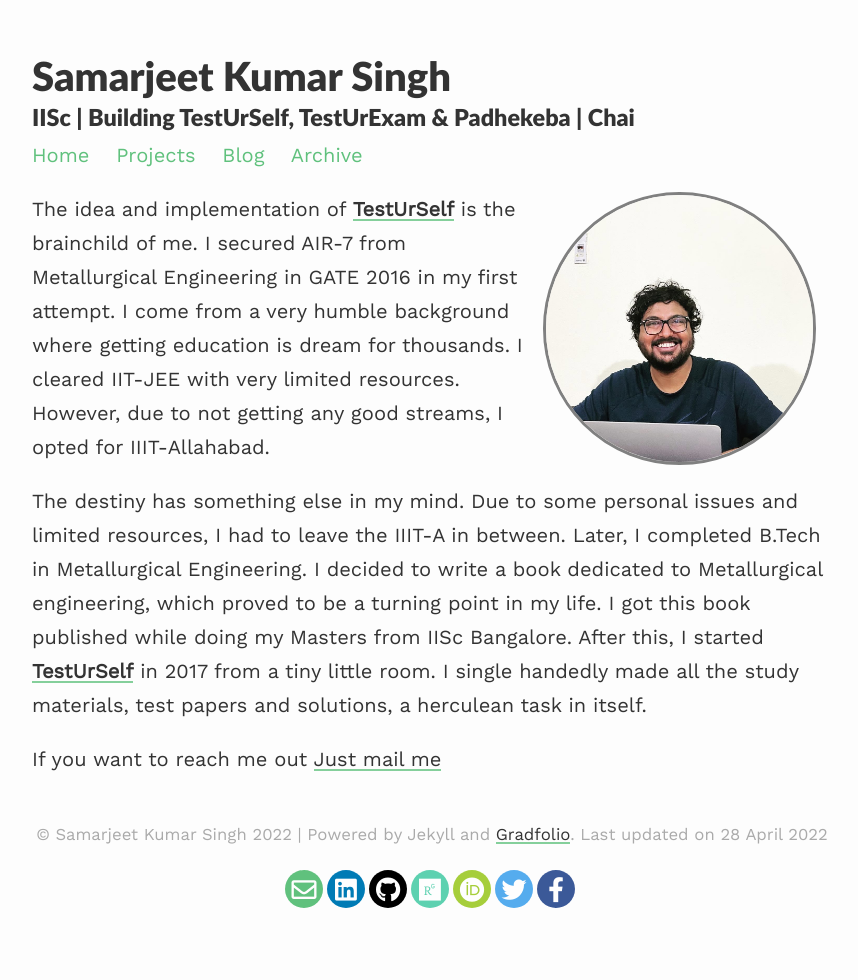
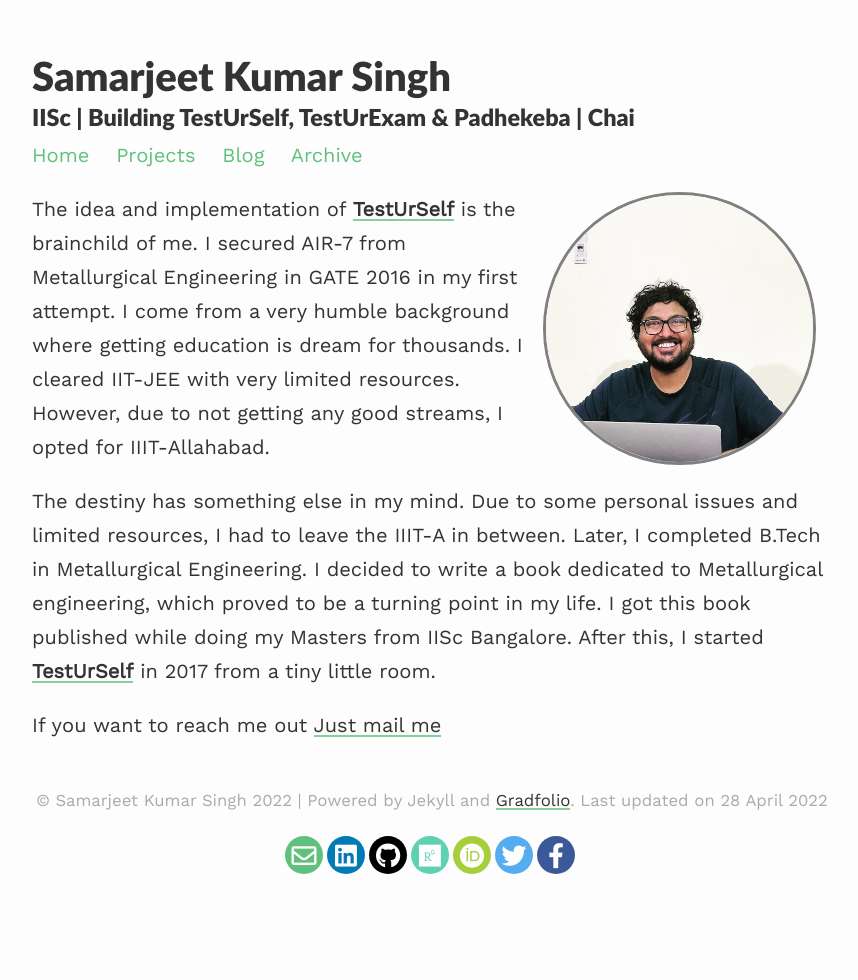
Before and after one commit to Samarjeetkumarsingh/website, a Jekyll site: the page built from index.md, in a window 1280 px wide. Shown: the whole page, without its empty margins (208-1066 px from the left). Built offline with Jekyll 4.4.1, drawn with Linux system fonts in a browser that asks for light colours; nearby versions of some CDN libraries.

Commit message:
Update index.md

```diff
--- a/index.md
+++ b/index.md
@@ -9,6 +9,6 @@
 
 The idea and implementation of [**TestUrSelf**](https://www.testurself.in){:target="_blank"} is the brainchild of me. I secured AIR-7 from Metallurgical Engineering in GATE 2016 in my first attempt. I come from a very humble background where getting education is dream for thousands. I cleared IIT-JEE with very limited resources. <br> However, due to not getting any good streams, I opted for IIIT-Allahabad.
 
-The destiny has something else in my mind. Due to some personal issues and limited resources, I had to leave the IIIT-A in between. Later, I completed B.Tech in Metallurgical Engineering. I decided to write a book dedicated to Metallurgical engineering, which proved to be a turning point in my life. I got this book published while doing my Masters from IISc Bangalore. After this, I started [**TestUrSelf**](https://www.testurself.in){:target="_blank"} in 2017 from a tiny little room. I single handedly made all the study materials, test papers and solutions, a herculean task in itself.
+The destiny has something else in my mind. Due to some personal issues and limited resources, I had to leave the IIIT-A in between. Later, I completed B.Tech in Metallurgical Engineering. I decided to write a book dedicated to Metallurgical engineering, which proved to be a turning point in my life. I got this book published while doing my Masters from IISc Bangalore. After this, I started [**TestUrSelf**](https://www.testurself.in){:target="_blank"} in 2017 from a tiny little room.
 
 If you want to reach me out [Just mail me](mailto:samarjeet.xyz@gmail.com){:target="_blank"}
```
